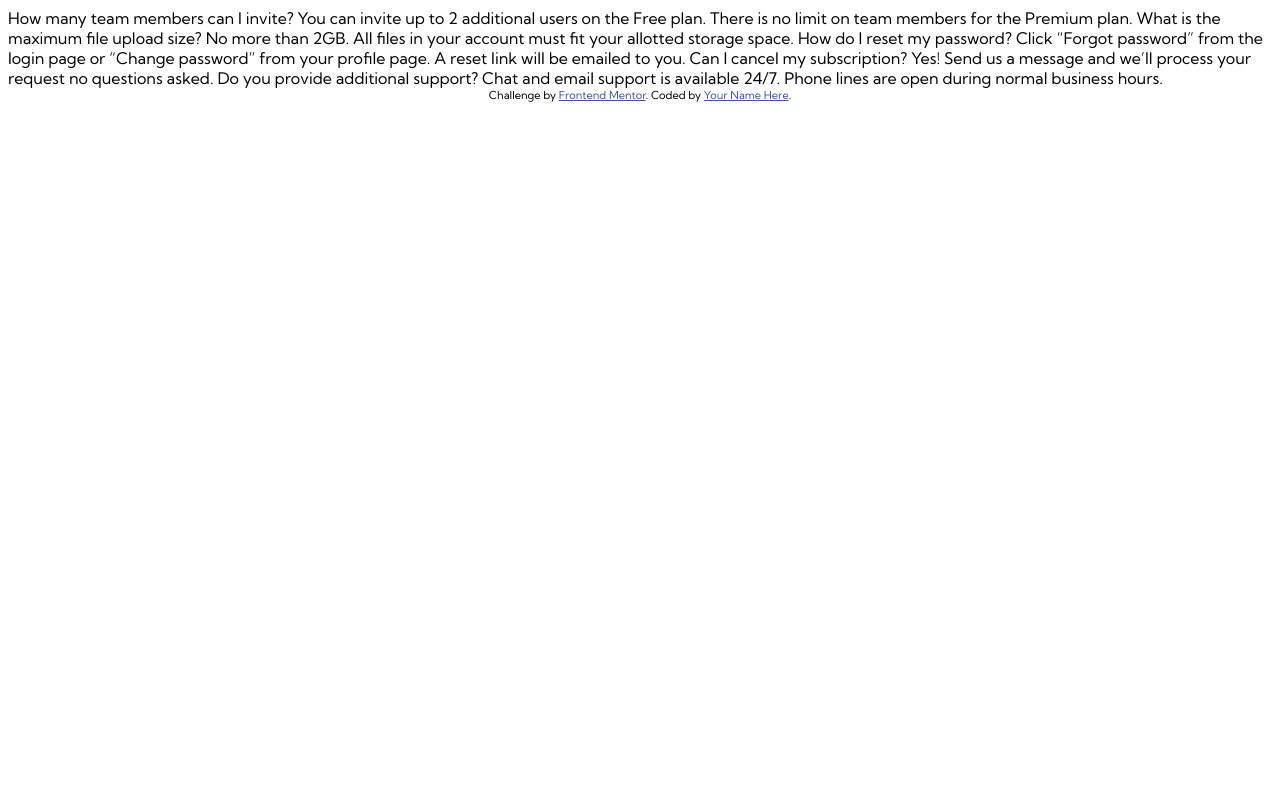
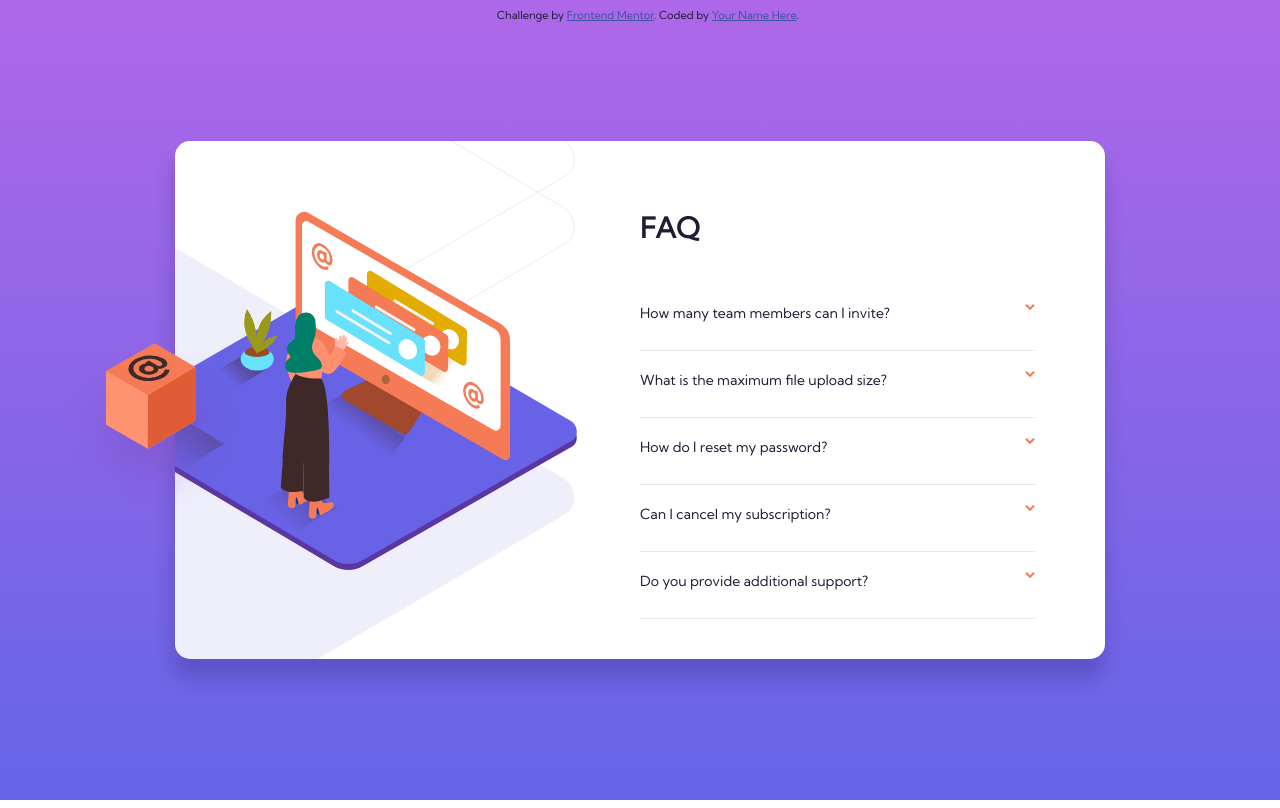
Before and after one commit to souvikban16/faq-accordion-card-main, a plain HTML site: page index.html in a window 1280 px wide. Drawn offline with Linux system fonts and the light colour scheme.

Commit message:
Made the stuff

```diff
--- a/index.html
+++ b/index.html
@@ -18,23 +18,66 @@
   </style>
 </head>
 <body>
-  How many team members can I invite?
-  You can invite up to 2 additional users on the Free plan. There is no limit on
-  team members for the Premium plan.
+  <script src="/scripts/script.js"></script>
 
-  What is the maximum file upload size?
-  No more than 2GB. All files in your account must fit your allotted storage space.
+  <div class="card">
+    <div class="leftblock">
+      <!-- for the design part -->
+      <img src="/images/illustration-woman-online-desktop.svg" alt="" id="woman">
+      <img src="/images/illustration-box-desktop.svg" alt=" " id="box">
+    </div>
 
-  How do I reset my password?
-  Click “Forgot password” from the login page or “Change password” from your profile page.
-  A reset link will be emailed to you.
+    <div class="rightblock">
+      <h1 class="faq">
+        FAQ
+      </h1>
+      <div class="points">
+        <div class="pointtext">
+          <div class="tit" onclick="showPoint1()" id="p1">
+            How many team members can I invite?
+            <img src="/images/icon-arrow-down.svg" alt="" class="arrow" id="p1">
+          </div>
+          <br>
+          <div class="show" id="pt1">You can invite up to 2 additional users on the Free plan. There is no limit on
+            team members for the Premium plan.</div>
+        </div>
+        <div class="pointtext">
+          <div class="tit" onclick="showPoint2()" id="p2">
+            What is the maximum file upload size?
+            <img src="/images/icon-arrow-down.svg" alt="" class="arrow" id="p1">
+          </div>
+          <br>
+          <div class="show" id="pt2">No more than 2GB. All files in your account must fit your allotted storage space.</div>
+        </div>
+        <div class="pointtext">
+          <div class="tit" onclick="showPoint3()" id="p3">
+            How do I reset my password?
+            <img src="/images/icon-arrow-down.svg" alt="" class="arrow" id="p2">
+          </div>
+          <br>
+          <div class="show" id="pt3">Click “Forgot password” from the login page or “Change password” from your profile page.
+            A reset link will be emailed to you.</div>
+        </div>
+        <div class="pointtext">
+          <div class="tit" onclick="showPoint4()" id="p4">
+            Can I cancel my subscription?
+            <img src="/images/icon-arrow-down.svg" alt="" class="arrow" id="p3">
+          </div>
+          <br>
+          <div class="show" id="pt4">Yes! Send us a message and we’ll process your request no questions asked.</div>
+        </div>
+        <div class="pointtext">
+          <div class="tit" onclick="showPoint5()" id="p5">
+            Do you provide additional support?
+            <img src="/images/icon-arrow-down.svg" alt="" class="arrow" id="p4">
+          </div>
+          <br>
+          <div class="show" id="pt5">Chat and email support is available 24/7. Phone lines are open during normal business hours.</div>
+        </div>
+      </div>
+    </div>
 
-  Can I cancel my subscription?
-  Yes! Send us a message and we’ll process your request no questions asked.
-
-  Do you provide additional support?
-  Chat and email support is available 24/7. Phone lines are open during normal business hours.
-
+  </div>
   <div class="attribution">
     Challenge by <a href="https://www.frontendmentor.io?ref=challenge" target="_blank">Frontend Mentor</a>.
     Coded by <a href="#">Your Name Here</a>.
--- /dev/null
+++ b/scripts/script.js
@@ -0,0 +1,129 @@
+console.log("hello world");
+
+function showPoint1(){
+    var x = document.getElementById("pt1");
+    var y = document.getElementsByClassName("show");
+    var z = document.getElementById("p1");
+    var a = document.getElementsByClassName("tit");
+    arrowFlipperReset();
+    for( var i = 0; i < y.length; i++){
+        y[i].style.display="none";
+    }
+
+    for(var i = 0; i < a.length; i++){
+        a[i].style.fontWeight="400";
+    }
+
+    if(x.style.display == "none"){
+        x.style.display="block";
+        z.style.fontWeight="700";
+        arrowFlipper(0);
+    }
+    else{
+        x.style.display="none";
+    }
+}
+
+function showPoint2(){
+    var x = document.getElementById("pt2");
+    var y = document.getElementsByClassName("show");
+    var z = document.getElementById("p2");
+    var a = document.getElementsByClassName("tit");
+    arrowFlipperReset();
+    for( var i = 0; i < y.length; i++){
+        y[i].style.display="none";
+    }
+    for(var i = 0; i < a.length; i++){
+        a[i].style.fontWeight="400";
+    }
+    if(x.style.display == "none"){
+        x.style.display="block";
+        z.style.fontWeight="700";
+        arrowFlipper(1);
+    }
+    else{
+        x.style.display="none";
+    }
+}
+
+function showPoint3(){
+    var x = document.getElementById("pt3");
+    var y = document.getElementsByClassName("show");
+    var z = document.getElementById("p3");
+    var a = document.getElementsByClassName("tit");
+    arrowFlipperReset();
+    for( var i = 0; i < y.length; i++){
+        y[i].style.display="none";
+    }
+    for(var i = 0; i < a.length; i++){
+        a[i].style.fontWeight="400";
+    }
+
+    if(x.style.display == "none"){
+        x.style.display="block";
+        z.style.fontWeight="700";
+        arrowFlipper(2);
+    }
+    else{
+        x.style.display="none";
+    }
+}
+
+function showPoint4(){
+    var x = document.getElementById("pt4");
+    var y = document.getElementsByClassName("show");
+    var z = document.getElementById("p4");
+    var a = document.getElementsByClassName("tit");
+    arrowFlipperReset();
+    for( var i = 0; i < y.length; i++){
+        y[i].style.display="none";
+    }
+    for(var i = 0; i < a.length; i++){
+        a[i].style.fontWeight="400";
+    }
+
+    if(x.style.display == "none"){
+        x.style.display="block";
+        z.style.fontWeight="700";
+        arrowFlipper(3);
+    }
+    else{
+        x.style.display="none";
+    }
+}
+
+function showPoint5(){
+    var x = document.getElementById("pt5");
+    var y = document.getElementsByClassName("show");
+    var z = document.getElementById("p5");
+    var a = document.getElementsByClassName("tit");
+    arrowFlipperReset();
+    for( var i = 0; i < y.length; i++){
+        y[i].style.display="none";
+    }
+    for(var i = 0; i < a.length; i++){
+        a[i].style.fontWeight="400";
+    }
+
+    if(x.style.display == "none"){
+        x.style.display="block";
+        z.style.fontWeight="700";
+        arrowFlipper(4);
+    }
+    else{
+        x.style.display="none";
+    }
+}
+
+
+function arrowFlipper(arrowIndex){
+    var x = document.getElementsByClassName("arrow");
+    x[arrowIndex].style.transform = "rotate(180deg)";
+}
+
+function arrowFlipperReset(arrowIndex){
+    var x = document.getElementsByClassName("arrow");
+    for(var i = 0; i < x.length; i++){
+        x[i].style.transform = "rotate(0deg)"
+    }
+}
--- a/styles/style.css
+++ b/styles/style.css
@@ -1,5 +1,16 @@
+html{
+    height: 100%;
+}
 body{
     font-family: 'Kumbh Sans', sans-serif;
+    font-size: 14px;
+    color: var(--fontblue);
+
+    font-weight: 400;
+    width: 100%;
+    height: 100%;
+    background-image: linear-gradient(var(--softviolet), var(--softblue));
+    background-repeat: no-repeat;
 }
 
 :root{
@@ -8,4 +19,91 @@ body{
     --softviolet: hsl(273, 75%, 66%);
     --softblue: hsl(240, 73%, 65%);
     --dividergblue: hsl(240, 5%, 91%);
+    --fontdgblue: hsl(240, 6%, 50%);
 }
+
+.card{
+    position: absolute;
+    top: 50%;
+    left: 50%;
+    /* -ms-transform: translate(-50%, -50%); */
+    transform: translate(-50%, -50%);
+    border-radius: 15px;
+
+    height: 518px;
+    width: 930px;
+    background-color: white;
+
+    display: flex;
+    flex-direction: row;
+    box-shadow: -1px 19px 19px 1px hsl(241deg 72% 17% / 19%);;
+
+}
+
+.leftblock{
+    order: 1;
+    height: 100%;
+    width: 50%;
+    background-image: url("/images/bg-pattern-desktop.svg");
+    background-size: 850px 850px;
+    background-position: -450px -250px;
+    background-repeat: no-repeat;
+    overflow: hidden;
+}
+
+.rightblock{
+    order: 2;
+    height: 50%;
+    width: 50%;
+    padding: 50px;
+}
+
+.points{
+    display: flex;
+    flex-direction: column;
+    padding-top: 20px;
+    padding-bottom: 20px;
+}
+
+.pointtext{
+    padding-top: 20px;
+    padding-bottom: 10px;
+    margin-right: 20px;
+    border-bottom: 1px solid var(--dividergblue);
+}
+
+.show{
+    display: none;
+    font-size: 12px;
+    color: var(--fontdgblue);
+}
+
+.arrow{
+    float: right;
+}
+
+
+#woman{
+    position: relative;
+    top: 70px;
+    left: -70px;
+    z-index: 1;
+}
+
+#box{
+    position: absolute;
+    top: 200px;
+    left: -120px;
+    z-index: 2;
+}
+
+h1{
+    font-weight:700;
+    color: var(--fontblue);
+    font-weight:bold;
+
+}
+
+.tit:hover{
+    color: var(--fontred);
+}
```
